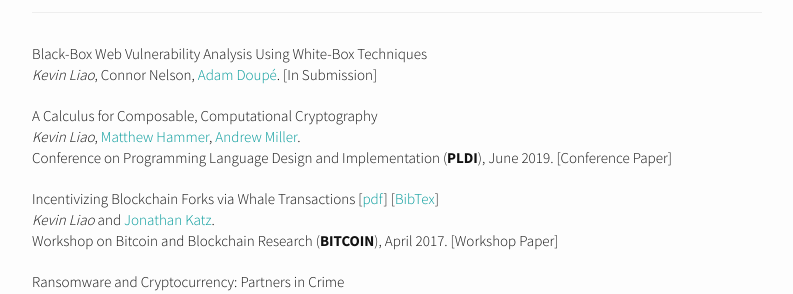
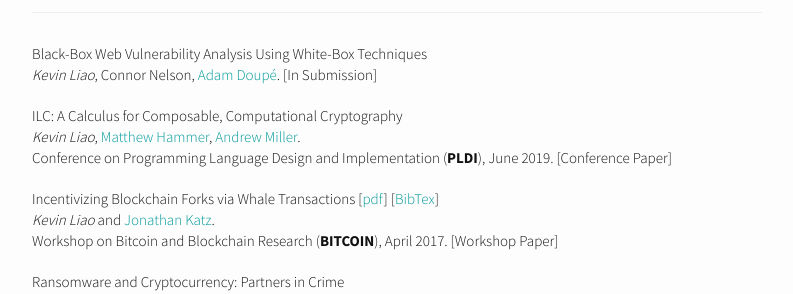
Before and after one commit to kev-liao/kev-liao.github.io, a Jekyll site: the page built from publications.md, in a window 1280 px wide. Shown: the part 138-432 px from the top of the page, without its empty margins (243-1036 px from the left). Built offline with Jekyll 4.4.1, drawn with Linux system fonts in a browser that asks for light colours; nearby versions of some CDN libraries.

Commit message:
Update pubs

```diff
--- a/publications.md
+++ b/publications.md
@@ -8,7 +8,7 @@ permalink: /publications/
 Techniques<br><i>Kevin Liao</i>, Connor Nelson, <a
 href="http://adamdoupe.com/">Adam Doupé</a>. [In Submission]</p>
 
-<p class="lead">A Calculus for Composable, Computational
+<p class="lead">ILC: A Calculus for Composable, Computational
 Cryptography<br><i>Kevin Liao</i>, <a href="http://matthewhammer.org/">Matthew Hammer</a>, <a
 href="http://soc1024.ece.illinois.edu/">Andrew Miller</a>. <br>Conference on
 Programming Language Design and Implementation (<b>PLDI</b>), June 2019. [Conference Paper]</p>
```
